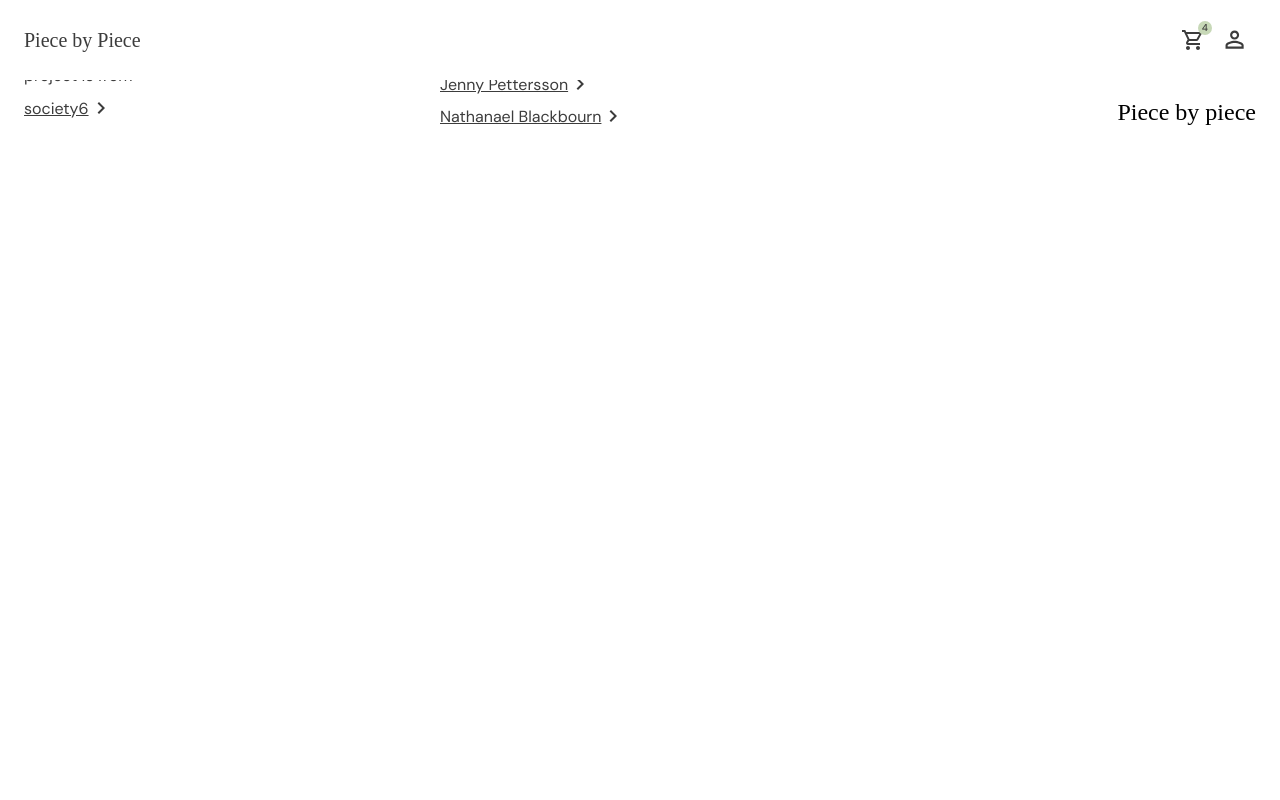
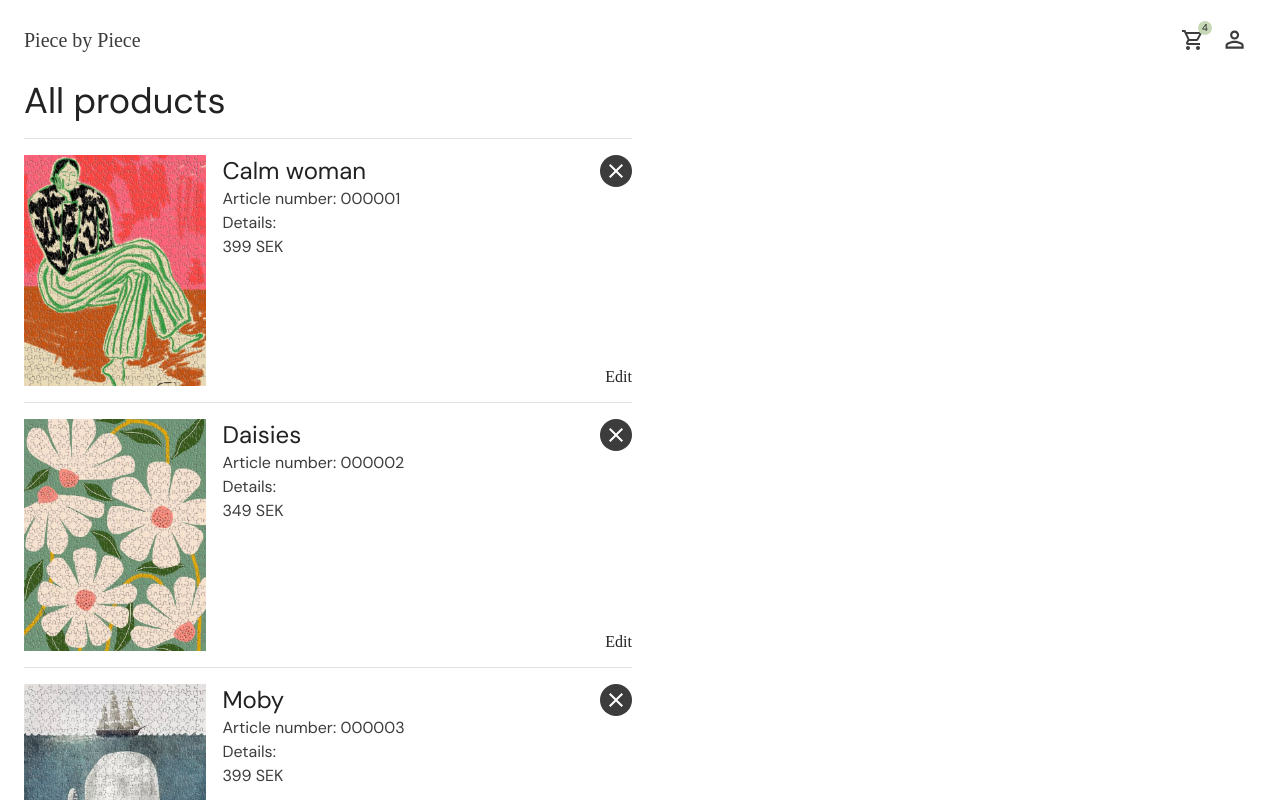
Before and after one commit to jesnagbg/react-webshop-ts-jenny-ellen-nat, a React (Vite) app: page /admin in a window 1280 px wide. Shown: the top 800 px of the page. Built offline with nearby package versions, Linux system fonts and the light colour scheme.

Commit message:
progress, needs styling

```diff
--- a/src/components/AdminCard.tsx
+++ b/src/components/AdminCard.tsx
@@ -1,5 +1,109 @@
-import {Box} from "@mui/material";
+// import { Box, Card, CardContent, CardMedia, IconButton, Link, Typography } from "@mui/material";
+// import { Product } from "../data";
 
-export default function AdminCard() {
-  return <Box></Box>;
+// interface Props {
+//   product: Product;
+// }
+
+// export default function AdminCard({ product }: Props) {
+//   const { id, title, image, images, price } = product;
+
+//   return (
+//     <Box>
+//       <Card>
+//         <CardMedia />
+//         <Box>
+//           <CardContent>
+//             <Box>
+//             <Typography>{title}</Typography>
+//             <Typography>Article number: {id}</Typography>
+//             <Typography>Details: </Typography>
+//             <Typography>{price} SEK</Typography>
+//             </Box>
+//             <Box>
+//             <IconButton>
+//               🍥
+//             </IconButton>
+//             <Link>Edit</Link>
+//             </Box>
+//           </CardContent>
+//         </Box>
+//       </Card>
+//     </Box>
+//   );
+// }
+
+import { Clear } from "@mui/icons-material";
+import { Box, Card, CardContent, CardMedia, IconButton, Typography } from "@mui/material";
+import { Product } from "../data";
+import { theme } from "../theme";
+
+interface Props {
+  product: Product;
 }
+
+export default function CheckoutCard({ product }: Props) {
+  const { id, title, image, images, price } = product;
+
+  return (
+    <Card sx={styledCard}>
+      <CardMedia sx={styledCardMedia} component="img" image={image} alt="Image thumbnail" />
+      <Box sx={styledBox}>
+        <CardContent sx={styledCardContent}>
+          <Typography variant="h5">{title}</Typography>
+          <Typography variant="body1">Article number: {id}</Typography>
+          <Typography variant="body1">Details:</Typography>
+          <Typography variant="body1">{price} SEK</Typography>
+        </CardContent>
+      </Box>
+      <Box sx={rightContainer}>
+        <IconButton sx={removeButton} aria-label="remove">
+          <Clear />
+        </IconButton>
+        <Box sx={editLink}>Edit</Box>
+      </Box>
+    </Card>
+  );
+}
+
+const styledCard = {
+  margin: "1rem 0",
+  display: "flex",
+};
+
+const styledCardMedia = {
+  maxWidth: 0.3,
+};
+
+const styledCardContent = {
+  padding: "0 1rem",
+};
+
+const styledBox = {
+  display: "flex",
+  flexDirection: "column",
+  flex: "1",
+};
+
+const removeButton = {
+  height: "2rem",
+  width: "2rem",
+  backgroundColor: theme.palette.primary.main,
+  color: "white",
+  borderRadius: "50%",
+  "&:hover": {
+    backgroundColor: theme.palette.secondary.main,
+    color: "black",
+  },
+};
+
+const editLink = {
+
+}
+
+const rightContainer = {
+  display: "flex",
+  flexDirection: "column",
+  alignItems: "flex-end",
+  justifyContent: "space-between"
+}
--- a/src/components/Header.tsx
+++ b/src/components/Header.tsx
@@ -6,12 +6,12 @@ import {
   IconButton,
   Link,
   Slide,
-  Typography,
+  Typography
 } from "@mui/material";
 import useScrollTrigger from "@mui/material/useScrollTrigger";
-import {FC, ReactElement} from "react";
-import {Link as RouterLink} from "react-router-dom";
-import {theme} from "../theme";
+import { FC, ReactElement } from "react";
+import { Link as RouterLink } from "react-router-dom";
+import { theme } from "../theme";
 import CartIcon from "./CartIcon";
 
 interface Props {
@@ -48,9 +48,11 @@ export default function Header() {
             <IconButton aria-label="cart">
               <CartIcon />
             </IconButton>
-            <IconButton aria-label="admin">
-              <PersonOutlineOutlinedIcon sx={styledPersonOutlined} />
-            </IconButton>
+            <Link component={RouterLink} to="/admin">
+              <IconButton aria-label="admin">
+                <PersonOutlineOutlinedIcon sx={styledPersonOutlined} />
+              </IconButton>
+            </Link>
           </Box>
         </Container>
       </AppBar>
--- a/src/contexts/ProductsContext.tsx
+++ b/src/contexts/ProductsContext.tsx
@@ -1,5 +1,5 @@
-import {createContext, ReactNode, useContext, useState} from "react";
-import {Product} from "../data";
+import { createContext, ReactNode, useContext, useState } from "react";
+import { Product, products as initialProducts } from "../data";
 
 interface ContextValue {
   products: Product[];
@@ -13,7 +13,8 @@ interface Props {
 }
 
 export default function ProductsProvider({children}: Props) {
-  const [products, setProducts] = useState<Product[]>([]);
+  const [products, setProducts] = useState<Product[]>(initialProducts);
+  //Ville bara testa så att det fungerade, kan ändra tillbaka om ni vill!
 
   return (
     <ProductsContext.Provider value={{products}}>
--- a/src/pages/Admin.tsx
+++ b/src/pages/Admin.tsx
@@ -1,5 +1,33 @@
-import {Container} from "@mui/material";
+import { Box, Container, Divider, Grid, Typography } from "@mui/material";
+import AdminCard from "../components/AdminCard";
+import CheckoutForm from "../components/CheckoutForm";
+import { Product, products } from "../data";
 
-export default function Admin() {
-  return <Container></Container>;
+export default function Checkout() {
+  return (
+    <Container maxWidth={"lg"} sx={topSpace}>
+      <Grid container spacing={2}>
+        <Grid item xs={12}>
+          <Typography variant="h1">All products</Typography>
+        </Grid>
+        <Grid item xs={12} md={6}>
+          <Box>
+            {products.map((product: Product) => (
+              <Box key={product.id}>
+                <Divider />
+                <AdminCard product={product} />
+              </Box>
+            ))}
+          </Box>
+        </Grid>
+        <Grid item xs={12} md={6}>
+          <CheckoutForm></CheckoutForm>
+        </Grid>
+      </Grid>
+    </Container>
+  );
 }
+
+const topSpace = {
+  marginTop: 10,
+}
--- a/src/pages/Start.tsx
+++ b/src/pages/Start.tsx
@@ -4,13 +4,15 @@ import {
   ImageList,
   ImageListItem,
   Theme,
-  useMediaQuery,
+  useMediaQuery
 } from "@mui/material";
 import Hero from "../components/Hero";
 import StartCard from "../components/StartCard";
-import {Product, products} from "../data";
+import { useProducts } from "../contexts/ProductsContext";
+import { Product } from "../data";
 
 export default function Start() {
+  const { products } = useProducts();
   const smallScreen = useMediaQuery((theme: Theme) =>
     theme.breakpoints.down("md")
   );
```
